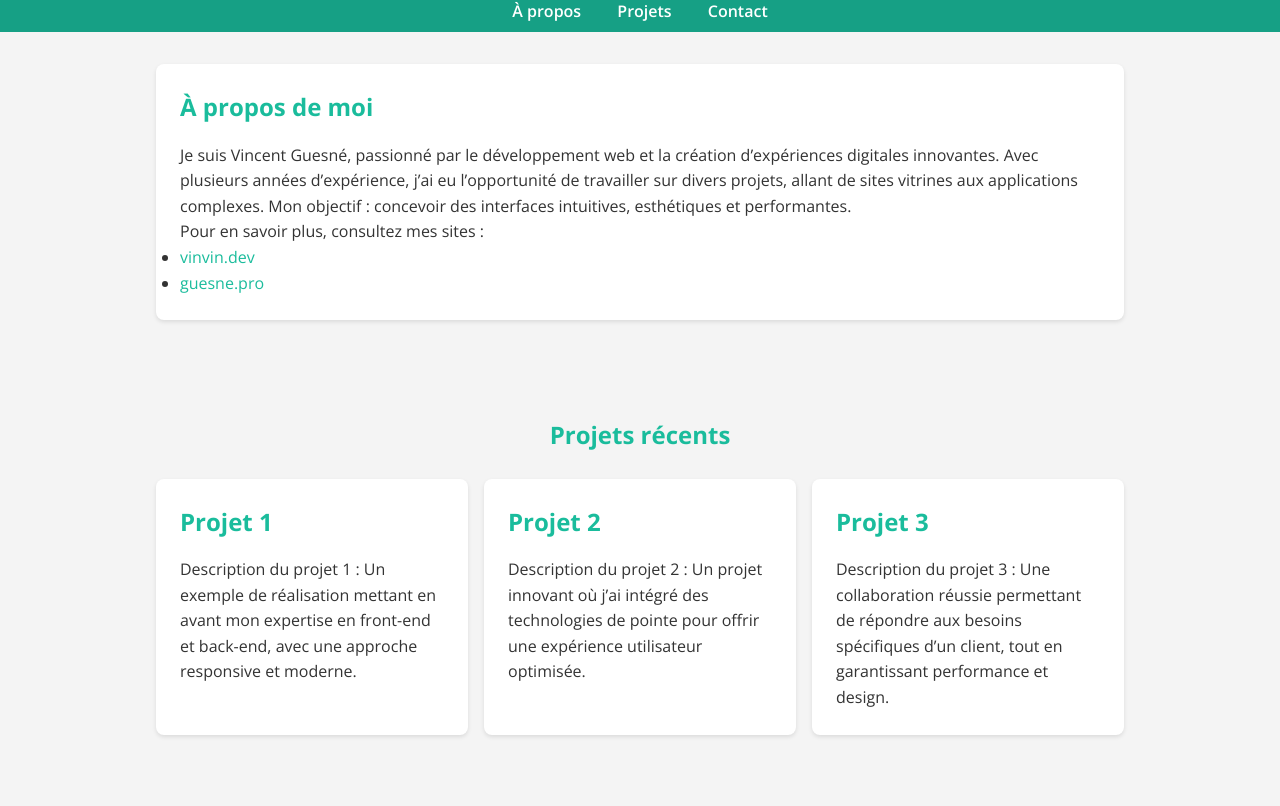
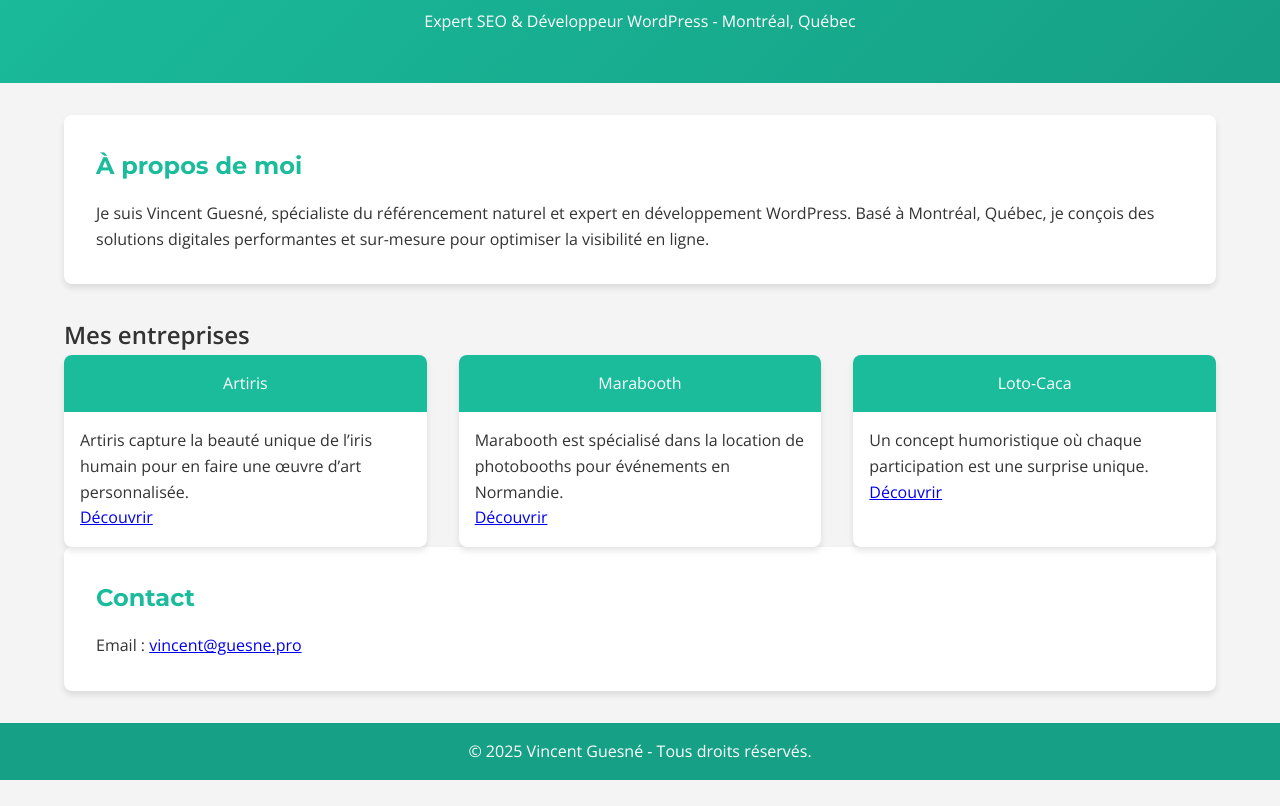
Before and after one commit to vinvin27/vincent-homepage, a plain HTML site: page index.html in a window 1280 px wide. Shown: the part 176-982 px from the top of the page. After the commit the page ends 956 px from the top, so only its background shows below. Drawn offline with nearby package versions, Linux system fonts and the light colour scheme.

Commit message:
Update index.html

```diff
--- a/index.html
+++ b/index.html
@@ -3,11 +3,16 @@
 <head>
   <meta charset="UTF-8">
   <meta name="viewport" content="width=device-width, initial-scale=1">
-  <title>Vincent Guesné - Développeur Web</title>
-  <!-- Lien vers une police Google Fonts -->
-  <link href="https://fonts.googleapis.com/css?family=Open+Sans:400,600,700&display=swap" rel="stylesheet">
+  <title>Vincent Guesné - Expert SEO & Développeur WordPress</title>
+  <link href="https://fonts.googleapis.com/css2?family=Montserrat:wght@400;600;700&family=Open+Sans:wght@300;400;600&display=swap" rel="stylesheet">
   <style>
-    /* Réinitialisation de quelques styles */
+    :root {
+      --primary-color: #1abc9c;
+      --secondary-color: #16a085;
+      --text-color: #333;
+      --bg-color: #f4f4f4;
+      --white: #fff;
+    }
     * {
       margin: 0;
       padding: 0;
@@ -15,143 +20,145 @@
     }
     body {
       font-family: 'Open Sans', sans-serif;
-      background: #f4f4f4;
-      color: #333;
+      background-color: var(--bg-color);
+      color: var(--text-color);
       line-height: 1.6;
     }
-    a {
-      color: #1abc9c;
+    nav {
+      background: var(--white);
+      box-shadow: 0 2px 4px rgba(0,0,0,0.1);
+      position: sticky;
+      top: 0;
+      z-index: 1000;
+    }
+    nav ul {
+      display: flex;
+      justify-content: center;
+      list-style: none;
+      padding: 1rem 0;
+    }
+    nav li {
+      margin: 0 1rem;
+    }
+    nav a {
+      font-weight: 600;
+      color: var(--text-color);
       text-decoration: none;
     }
-    a:hover {
-      text-decoration: underline;
-    }
     header {
-      background: #1abc9c;
-      color: #fff;
-      padding: 2rem 1rem;
+      background: linear-gradient(135deg, var(--primary-color), var(--secondary-color));
+      color: var(--white);
+      padding: 3rem 1rem;
       text-align: center;
     }
     header h1 {
-      font-size: 2.5rem;
+      font-family: 'Montserrat', sans-serif;
+      font-size: 2.8rem;
       margin-bottom: 0.5rem;
     }
-    header p {
-      font-size: 1.2rem;
-    }
-    nav {
-      background: #16a085;
-      padding: 0.5rem;
-      text-align: center;
-    }
-    nav a {
-      color: #fff;
-      margin: 0 1rem;
-      font-weight: 600;
-    }
-    section {
-      padding: 2rem 1rem;
-      max-width: 1000px;
-      margin: 0 auto;
+    .container {
+      width: 90%;
+      max-width: 1200px;
+      margin: 2rem auto;
     }
     .card {
-      background: #fff;
-      padding: 1.5rem;
+      background: var(--white);
+      padding: 2rem;
       border-radius: 8px;
-      box-shadow: 0 2px 4px rgba(0,0,0,0.1);
+      box-shadow: 0 4px 6px rgba(0,0,0,0.1);
       margin-bottom: 2rem;
     }
     .card h2 {
-      color: #1abc9c;
+      color: var(--primary-color);
       margin-bottom: 1rem;
+      font-family: 'Montserrat', sans-serif;
     }
-    /* Grille pour les projets */
-    .projects {
-      display: flex;
-      flex-wrap: wrap;
-      gap: 1rem;
+    .entreprises {
+      display: grid;
+      grid-template-columns: repeat(auto-fit, minmax(280px, 1fr));
+      gap: 2rem;
     }
-    .projects .card {
-      flex: 1 1 calc(33.333% - 1rem);
-      min-width: 280px;
+    .entreprise-card {
+      background: var(--white);
+      border-radius: 8px;
+      overflow: hidden;
+      box-shadow: 0 4px 6px rgba(0,0,0,0.1);
+      transition: transform 0.3s;
+    }
+    .entreprise-card:hover {
+      transform: translateY(-5px);
+    }
+    .entreprise-card header {
+      background: var(--primary-color);
+      color: var(--white);
+      padding: 1rem;
+      text-align: center;
+    }
+    .entreprise-card .content {
+      padding: 1rem;
     }
     footer {
-      background: #1abc9c;
-      color: #fff;
+      background: var(--secondary-color);
+      color: var(--white);
       text-align: center;
       padding: 1rem;
-    }
-    @media (max-width: 768px) {
-      .projects {
-        flex-direction: column;
-      }
     }
   </style>
 </head>
 <body>
-
-  <!-- En-tête -->
+  <nav>
+    <ul>
+      <li><a href="#apropos">À propos</a></li>
+      <li><a href="#entreprises">Mes entreprises</a></li>
+      <li><a href="#contact">Contact</a></li>
+    </ul>
+  </nav>
   <header>
     <h1>Vincent Guesné</h1>
-    <p>Développeur Web & Créatif</p>
+    <p>Expert SEO & Développeur WordPress - Montréal, Québec</p>
   </header>
-
-  <!-- Navigation -->
-  <nav>
-    <a href="#about">À propos</a>
-    <a href="#projects">Projets</a>
-    <a href="#contact">Contact</a>
-  </nav>
-
-  <!-- Section À propos -->
-  <section id="about">
+  <div class="container">
+    <section id="apropos">
       <div class="card">
         <h2>À propos de moi</h2>
-      <p>Je suis Vincent Guesné, passionné par le développement web et la création d’expériences digitales innovantes. Avec plusieurs années d’expérience, j’ai eu l’opportunité de travailler sur divers projets, allant de sites vitrines aux applications complexes. Mon objectif : concevoir des interfaces intuitives, esthétiques et performantes.</p>
-      <p>Pour en savoir plus, consultez mes sites :</p>
-      <ul>
-        <li><a href="https://vinvin.dev" target="_blank">vinvin.dev</a></li>
-        <li><a href="https://guesne.pro" target="_blank">guesne.pro</a></li>
-      </ul>
+        <p>Je suis Vincent Guesné, spécialiste du référencement naturel et expert en développement WordPress. Basé à Montréal, Québec, je conçois des solutions digitales performantes et sur-mesure pour optimiser la visibilité en ligne.</p>
       </div>
     </section>
-
-  <!-- Section Projets -->
-  <section id="projects">
-    <h2 style="text-align:center; margin-bottom:1.5rem; color:#1abc9c;">Projets récents</h2>
-    <div class="projects">
-      <div class="card">
-        <h2>Projet 1</h2>
-        <p>Description du projet 1 : Un exemple de réalisation mettant en avant mon expertise en front-end et back-end, avec une approche responsive et moderne.</p>
+    <section id="entreprises">
+      <h2>Mes entreprises</h2>
+      <div class="entreprises">
+        <div class="entreprise-card">
+          <header>Artiris</header>
+          <div class="content">
+            <p>Artiris capture la beauté unique de l’iris humain pour en faire une œuvre d’art personnalisée.</p>
+            <p><a href="https://artiris.com" target="_blank">Découvrir</a></p>
           </div>
-      <div class="card">
-        <h2>Projet 2</h2>
-        <p>Description du projet 2 : Un projet innovant où j’ai intégré des technologies de pointe pour offrir une expérience utilisateur optimisée.</p>
         </div>
-      <div class="card">
-        <h2>Projet 3</h2>
-        <p>Description du projet 3 : Une collaboration réussie permettant de répondre aux besoins spécifiques d’un client, tout en garantissant performance et design.</p>
+        <div class="entreprise-card">
+          <header>Marabooth</header>
+          <div class="content">
+            <p>Marabooth est spécialisé dans la location de photobooths pour événements en Normandie.</p>
+            <p><a href="https://marabooth.ca" target="_blank">Découvrir</a></p>
+          </div>
+        </div>
+        <div class="entreprise-card">
+          <header>Loto-Caca</header>
+          <div class="content">
+            <p>Un concept humoristique où chaque participation est une surprise unique.</p>
+            <p><a href="https://loto-caca.com" target="_blank">Découvrir</a></p>
+          </div>
         </div>
       </div>
     </section>
-
-  <!-- Section Contact -->
     <section id="contact">
       <div class="card">
         <h2>Contact</h2>
-      <p>Envie de collaborer ou de discuter d’un projet ? N’hésitez pas à me contacter :</p>
-      <ul>
-        <li>Email : <a href="mailto:vincent@guesne.pro">vincent@guesne.pro</a></li>
-        <li>Twitter : <a href="https://twitter.com/vincentguesne" target="_blank">@vincentguesne</a></li>
-        <li>LinkedIn : <a href="https://linkedin.com/in/vincentguesne" target="_blank">Vincent Guesné</a></li>
-      </ul>
+        <p>Email : <a href="mailto:vincent@guesne.pro">vincent@guesne.pro</a></p>
       </div>
     </section>
-
-  <!-- Pied de page -->
+  </div>
   <footer>
-    <p>&copy; 2025 Vincent Guesné. Tous droits réservés.</p>
+    <p>&copy; 2025 Vincent Guesné - Tous droits réservés.</p>
   </footer>
-
 </body>
 </html>
```
Lines whose indentation alone changed are shown as unchanged.
